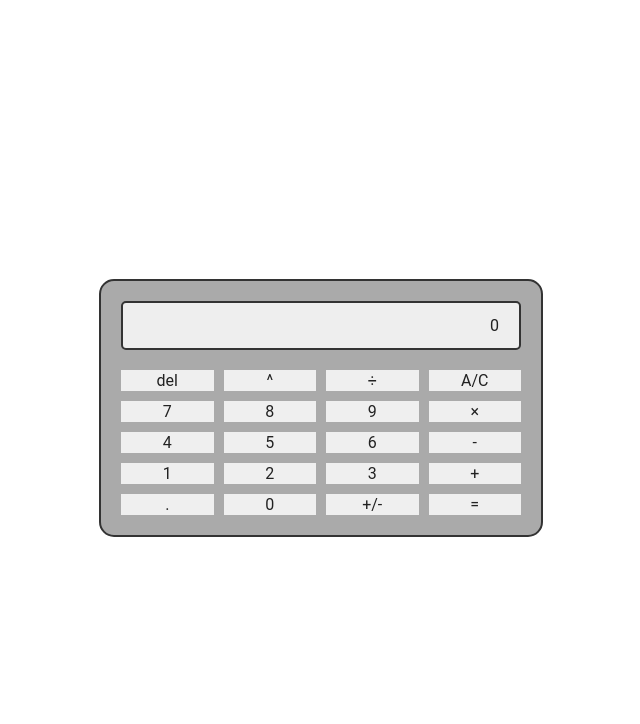
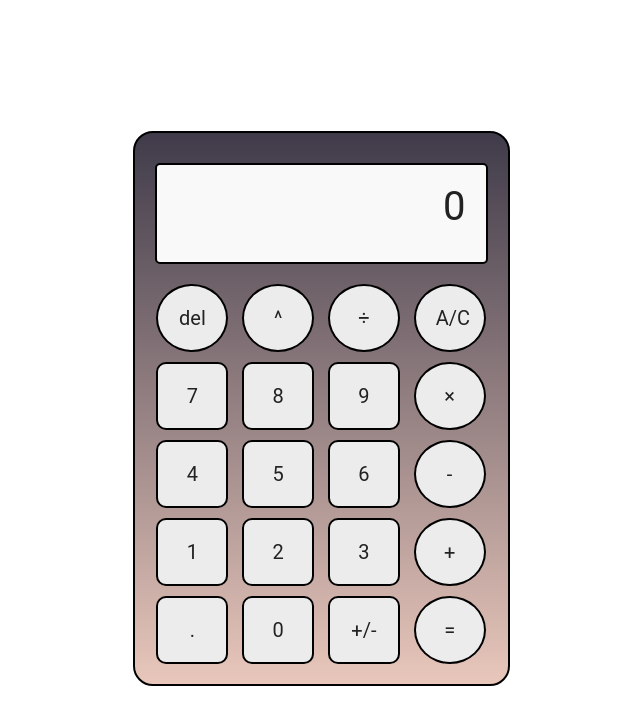
Before and after one commit to 4ndrelim/calculator, a plain HTML site: page index.html in a window 1280 px wide. Shown: the whole page, without its empty margins (319-959 px from the left). Drawn offline with Linux system fonts and the light colour scheme.

Commit message:
Add styles

```diff
--- a/index.html
+++ b/index.html
@@ -12,7 +12,7 @@
         <main class="calculator">
             <div id="screen">0</div>
 
-            <div class="buttons">
+            <div class="buttons-layout">
                 <button id="delete">del</button>
                 <button class="operators">^</button>
                 <button class="operators">÷</button>
--- a/script.js
+++ b/script.js
@@ -139,6 +139,7 @@ function makeDecimal() {
 }
 
 function makeNegative() {
+    // need to use a diff char to denote negative sign or alter implementation of specifyOp
     alert("Coming Soon!");
 }
 
--- a/styles.css
+++ b/styles.css
@@ -1,9 +1,13 @@
 :root {
     --backgroundC: #ffffff;
     --fontC: #222;
-    --borderC: #333;
-    --screenC: #eee;
-    --calculatorC: #aaa;
+    --borderC: rgb(0, 0, 0);
+    --screenC: rgb(249, 249, 249);
+    --calculatorC: linear-gradient(#403b4a, #e9c7bb);
+    /*--calculatorC: rgb(177, 170, 170);*/
+    --btnC: rgb(236, 236, 236);
+    --btnHoverC: #ddd;
+    --btnActiveC: #ccc;
   }
 
   html {
@@ -27,15 +31,18 @@
     font-family: inherit;
     font-size: inherit;
     cursor: pointer;
+    height: 68px;
+    width: 72px;
   }
 
 
   .calculator {
-    width: 400px;
+    width: 333px;
     border: 2px var(--borderC) solid;
-    border-radius: 15px;
-    padding: 20px;
-    background-color: var(--calculatorC);
+    border-radius: 20px;
+    padding: 30px 20px 20px 20px;
+    /*background-color: var(--calculatorC); */
+    background: var(--calculatorC);
   }
 
   #screen {
@@ -47,21 +54,54 @@
     text-align: right;
     word-wrap: break-word;
     word-break: break-all;
+    min-height: 77px;
+    font-size: 40px;
   }
 
 
-  .buttons {
+  .buttons-layout {
     display: grid;
     grid-template-columns: repeat(4, 1fr);
     grid-gap: 10px;
+    /* centering within their own grid cell */
+    justify-items: center;
   }
 
+  .numbers,
+  #toggle-sign,
+  #dot {
+    padding: 20px;
+    border: 2px var(--borderC) solid;
+    border-radius: 10px;
+    background-color: var(--btnC);
+    font-size: 20px;
+  }
 
-/*   individual buttons
-  .btn {
+  .operators,
+  #delete,
+  #all-clear,
+  #equal {
     padding: 20px;
-    border: 2px var(--border) solid;
-    border-radius: 5px;
-    background-color: var(--btn);
+    border: 2px var(--borderC) solid;
+    border-radius: 50%;
+    background-color: var(--btnC);
     font-size: 20px;
-  } */
+  }
+
+button:hover,
+#toggle-sign:hover,
+#dot:hover,
+#delete:hover,
+#all-clear:hover,
+#equal:hover {
+    background-color: var(--btnHoverC);
+}
+
+button:active,
+#toggle-sign:active,
+#dot:active,
+#delete:active,
+#all-clear:active,
+#equal:active {
+    background-color: var(--btnActiveC);
+}
```
